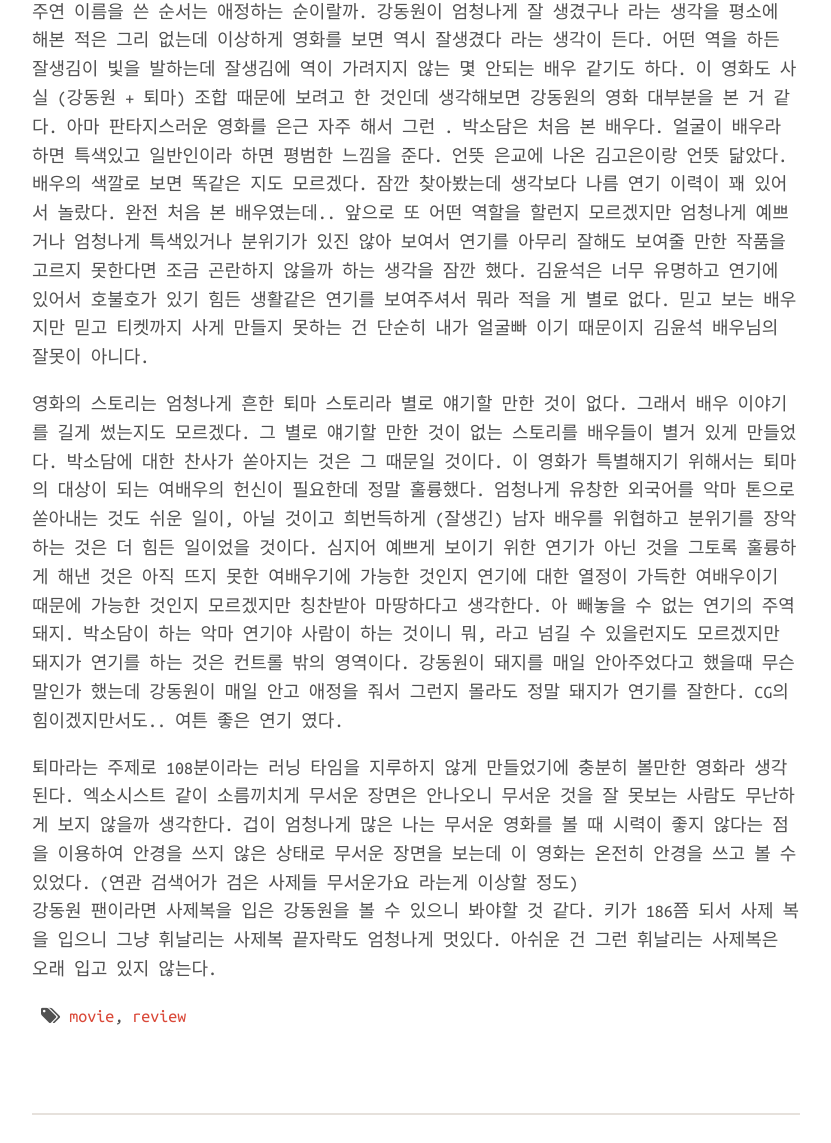
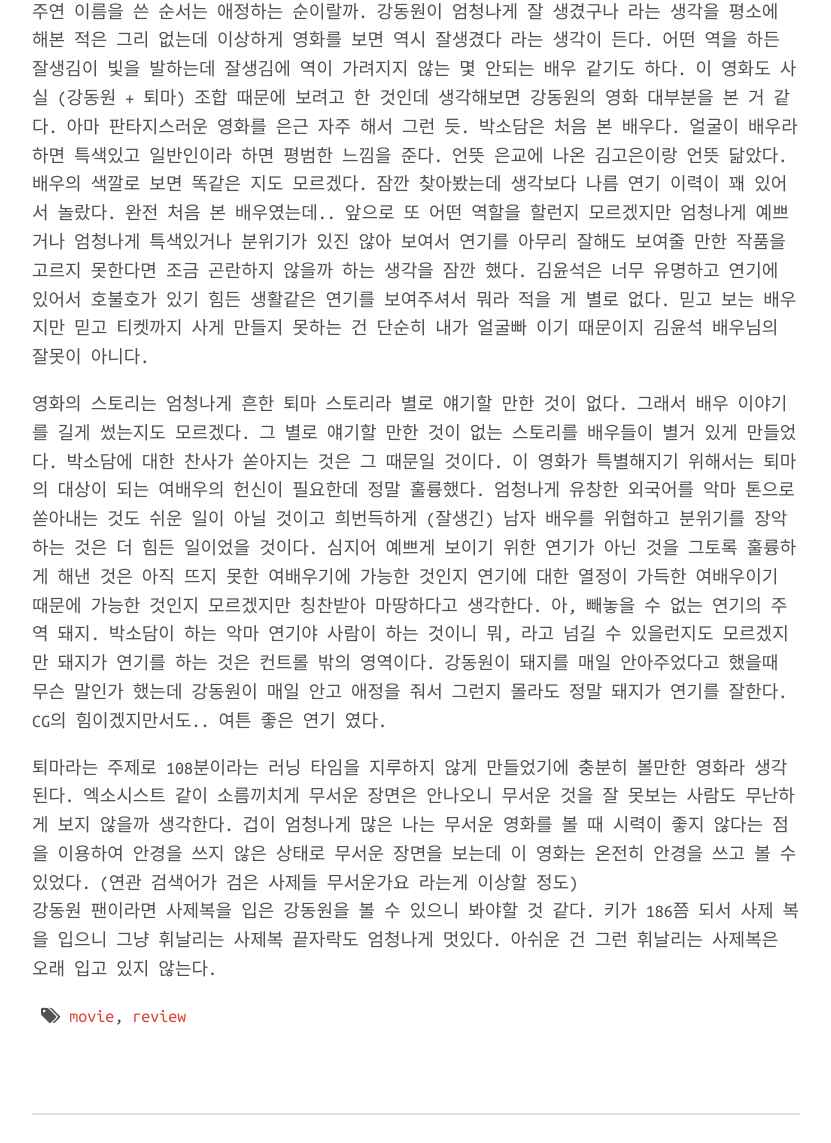
Before and after one commit to hahajh/hahajh.github.com, a Jekyll site: the page built from _posts/2015-11-15-the-priests.md, in a window 1280 px wide and 1400 px high, scrolled down 478 px. Shown: the part 257-1400 px from the top of the window, without its empty margins (224-1055 px from the left). Built offline with Jekyll 4.4.1, drawn with Linux system fonts in a browser that asks for light colours; nearby versions of some CDN libraries.

Commit message:
add new post;

```diff
--- a/_posts/2015-11-15-the-priests.md
+++ b/_posts/2015-11-15-the-priests.md
@@ -7,9 +7,9 @@ tags: [movie, review]
 ![포스터](https://lh3.googleusercontent.com/-5qsRnD9T9ds/VkgVxn91WfI/AAAAAAAAAZI/fnZQHHV_ypE/s512-Ic42/20151115001000_0_99_20151115131705.jpg)
 주연 : 강동원, 박소담, 김윤석
 
-주연 이름을 쓴 순서는 애정하는 순이랄까. 강동원이 엄청나게 잘 생겼구나 라는 생각을 평소에 해본 적은 그리 없는데 이상하게 영화를 보면 역시 잘생겼다 라는 생각이 든다. 어떤 역을 하든 잘생김이 빛을 발하는데 잘생김에 역이 가려지지 않는 몇 안되는 배우 같기도 하다. 이 영화도 사실 (강동원 + 퇴마) 조합 때문에 보려고 한 것인데 생각해보면 강동원의 영화 대부분을 본 거 같다. 아마 판타지스러운 영화를 은근 자주 해서 그런 . 박소담은 처음 본 배우다. 얼굴이 배우라 하면 특색있고 일반인이라 하면 평범한 느낌을 준다. 언뜻 은교에 나온 김고은이랑 언뜻 닮았다. 배우의 색깔로 보면 똑같은 지도 모르겠다. 잠깐 찾아봤는데 생각보다 나름 연기 이력이 꽤 있어서 놀랐다. 완전 처음 본 배우였는데.. 앞으로 또 어떤 역할을 할런지 모르겠지만 엄청나게 예쁘거나 엄청나게 특색있거나 분위기가 있진 않아 보여서 연기를 아무리 잘해도 보여줄 만한 작품을 고르지 못한다면 조금 곤란하지 않을까 하는 생각을 잠깐 했다. 김윤석은 너무 유명하고 연기에 있어서 호불호가 있기 힘든 생활같은 연기를 보여주셔서 뭐라 적을 게 별로 없다. 믿고 보는 배우지만 믿고 티켓까지 사게 만들지 못하는 건 단순히 내가 얼굴빠 이기 때문이지 김윤석 배우님의 잘못이 아니다.
+주연 이름을 쓴 순서는 애정하는 순이랄까. 강동원이 엄청나게 잘 생겼구나 라는 생각을 평소에 해본 적은 그리 없는데 이상하게 영화를 보면 역시 잘생겼다 라는 생각이 든다. 어떤 역을 하든 잘생김이 빛을 발하는데 잘생김에 역이 가려지지 않는 몇 안되는 배우 같기도 하다. 이 영화도 사실 (강동원 + 퇴마) 조합 때문에 보려고 한 것인데 생각해보면 강동원의 영화 대부분을 본 거 같다. 아마 판타지스러운 영화를 은근 자주 해서 그런 듯. 박소담은 처음 본 배우다. 얼굴이 배우라 하면 특색있고 일반인이라 하면 평범한 느낌을 준다. 언뜻 은교에 나온 김고은이랑 언뜻 닮았다. 배우의 색깔로 보면 똑같은 지도 모르겠다. 잠깐 찾아봤는데 생각보다 나름 연기 이력이 꽤 있어서 놀랐다. 완전 처음 본 배우였는데.. 앞으로 또 어떤 역할을 할런지 모르겠지만 엄청나게 예쁘거나 엄청나게 특색있거나 분위기가 있진 않아 보여서 연기를 아무리 잘해도 보여줄 만한 작품을 고르지 못한다면 조금 곤란하지 않을까 하는 생각을 잠깐 했다. 김윤석은 너무 유명하고 연기에 있어서 호불호가 있기 힘든 생활같은 연기를 보여주셔서 뭐라 적을 게 별로 없다. 믿고 보는 배우지만 믿고 티켓까지 사게 만들지 못하는 건 단순히 내가 얼굴빠 이기 때문이지 김윤석 배우님의 잘못이 아니다.
 
-영화의 스토리는 엄청나게 흔한 퇴마 스토리라 별로 얘기할 만한 것이 없다. 그래서 배우 이야기를 길게 썼는지도 모르겠다. 그 별로 얘기할 만한 것이 없는 스토리를 배우들이 별거 있게 만들었다. 박소담에 대한 찬사가 쏟아지는 것은 그 때문일 것이다. 이 영화가 특별해지기 위해서는 퇴마의 대상이 되는 여배우의 헌신이 필요한데 정말 훌륭했다. 엄청나게 유창한 외국어를 악마 톤으로 쏟아내는 것도 쉬운 일이, 아닐 것이고 희번득하게 (잘생긴) 남자 배우를 위협하고 분위기를 장악하는 것은 더 힘든 일이었을 것이다. 심지어 예쁘게 보이기 위한 연기가 아닌 것을 그토록 훌륭하게 해낸 것은 아직 뜨지 못한 여배우기에 가능한 것인지 연기에 대한 열정이 가득한 여배우이기 때문에 가능한 것인지 모르겠지만 칭찬받아 마땅하다고 생각한다. 아 빼놓을 수 없는 연기의 주역 돼지. 박소담이 하는 악마 연기야 사람이 하는 것이니 뭐, 라고 넘길 수 있을런지도 모르겠지만 돼지가 연기를 하는 것은 컨트롤 밖의 영역이다. 강동원이 돼지를 매일 안아주었다고 했을때 무슨 말인가 했는데 강동원이 매일 안고 애정을 줘서 그런지 몰라도 정말 돼지가 연기를 잘한다. CG의 힘이겠지만서도.. 여튼 좋은 연기 였다.
+영화의 스토리는 엄청나게 흔한 퇴마 스토리라 별로 얘기할 만한 것이 없다. 그래서 배우 이야기를 길게 썼는지도 모르겠다. 그 별로 얘기할 만한 것이 없는 스토리를 배우들이 별거 있게 만들었다. 박소담에 대한 찬사가 쏟아지는 것은 그 때문일 것이다. 이 영화가 특별해지기 위해서는 퇴마의 대상이 되는 여배우의 헌신이 필요한데 정말 훌륭했다. 엄청나게 유창한 외국어를 악마 톤으로 쏟아내는 것도 쉬운 일이 아닐 것이고 희번득하게 (잘생긴) 남자 배우를 위협하고 분위기를 장악하는 것은 더 힘든 일이었을 것이다. 심지어 예쁘게 보이기 위한 연기가 아닌 것을 그토록 훌륭하게 해낸 것은 아직 뜨지 못한 여배우기에 가능한 것인지 연기에 대한 열정이 가득한 여배우이기 때문에 가능한 것인지 모르겠지만 칭찬받아 마땅하다고 생각한다. 아, 빼놓을 수 없는 연기의 주역 돼지. 박소담이 하는 악마 연기야 사람이 하는 것이니 뭐, 라고 넘길 수 있을런지도 모르겠지만 돼지가 연기를 하는 것은 컨트롤 밖의 영역이다. 강동원이 돼지를 매일 안아주었다고 했을때 무슨 말인가 했는데 강동원이 매일 안고 애정을 줘서 그런지 몰라도 정말 돼지가 연기를 잘한다. CG의 힘이겠지만서도.. 여튼 좋은 연기 였다.
 
 퇴마라는 주제로 108분이라는 러닝 타임을 지루하지 않게 만들었기에 충분히 볼만한 영화라 생각된다. 엑소시스트 같이 소름끼치게 무서운 장면은 안나오니 무서운 것을 잘 못보는 사람도 무난하게 보지 않을까 생각한다. 겁이 엄청나게 많은 나는 무서운 영화를 볼 때 시력이 좋지 않다는 점을 이용하여 안경을 쓰지 않은 상태로 무서운 장면을 보는데 이 영화는 온전히 안경을 쓰고 볼 수 있었다. (연관 검색어가 검은 사제들 무서운가요 라는게 이상할 정도)
 강동원 팬이라면 사제복을 입은 강동원을 볼 수 있으니 봐야할 것 같다. 키가 186쯤 되서 사제 복을 입으니 그냥 휘날리는 사제복 끝자락도 엄청나게 멋있다. 아쉬운 건 그런 휘날리는 사제복은 오래 입고 있지 않는다.
```
Also changed, not shown: _posts/2015-12-30-travel.md (added, +18 -0 lines).
